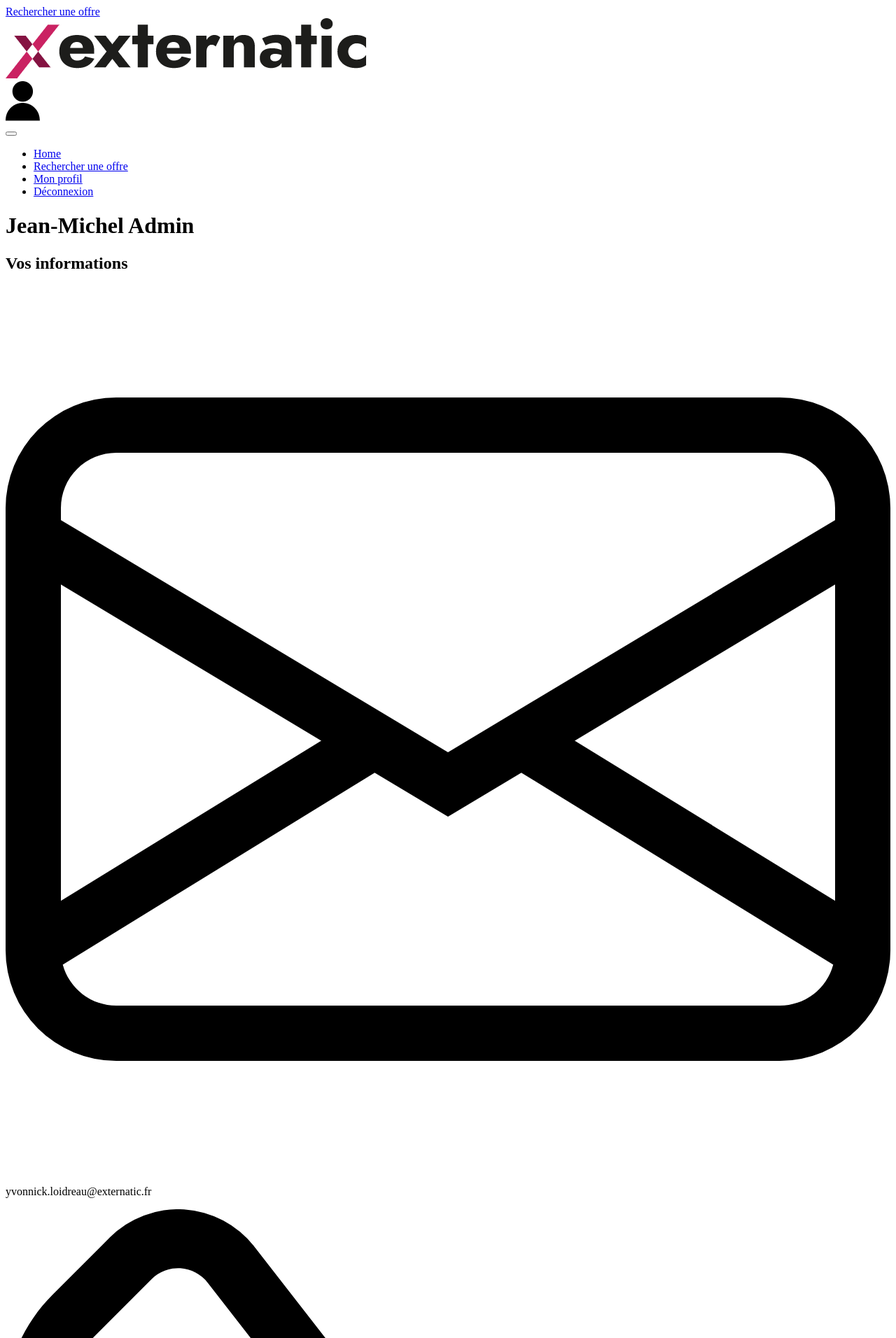
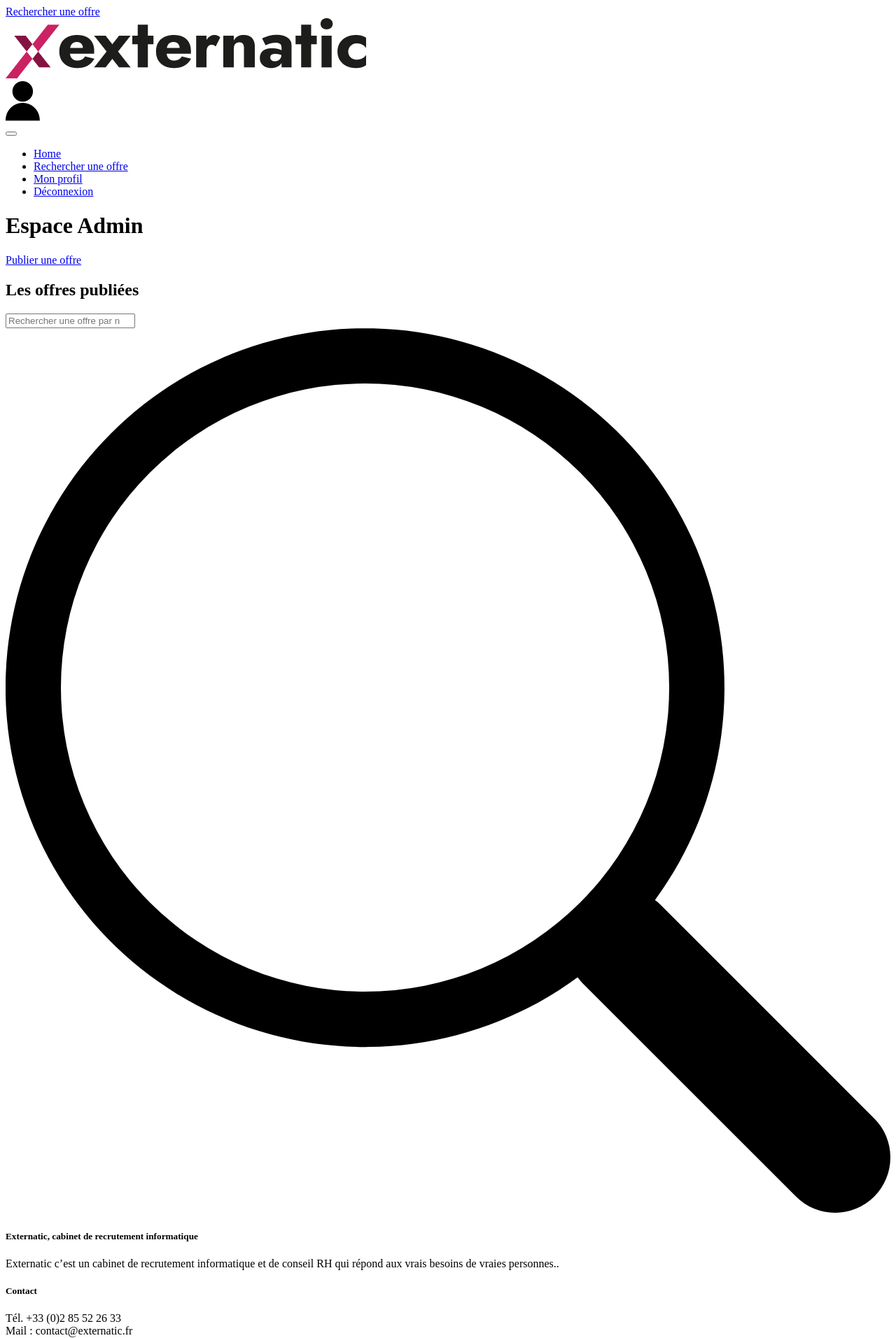
Before and after one commit to jlegrand-79/2022_09_PHP_Lyon_P3_Externatic, a Symfony app: template templates/offer/index.html.twig in a window 1280 px wide. Shown: the top 1912 px of the page at 70% size. Run offline with Twig, Linux system fonts and the light colour scheme; the template is opened without the code that fills it, so the values that code supplies are empty; some libraries are stand-ins or nearby versions.

Commit message:
add buttons, update spacing

```diff
--- a/templates/offer/index.html.twig
+++ b/templates/offer/index.html.twig
@@ -7,47 +7,10 @@
 
 	<main class="container mb-4">
 
-		<h1 class="text-center">Jean-Michel Admin</h1>
+		<h1 class="text-center">Espace Admin</h1>
 
-		<h2 class="text-center">Vos informations</h2>
-
-		<div class="row justify-content-center">
-			<div class="col-11 col-md-9 col-lg-7 col-xl-6 col-xxl-6">
-				<div class="card-infos card d-flex flex-row">
-					<div class="col-11">
-						<div class="card-body">
-							<div class="d-flex flex-row">
-								<svg xmlns="http://www.w3.org/2000/svg" class="logo-infos" viewbox="0 0 16 16">
-									<path d="M0 4a2 2 0 0 1 2-2h12a2 2 0 0 1 2 2v8a2 2 0 0 1-2 2H2a2 2 0 0 1-2-2V4Zm2-1a1 1 0 0 0-1 1v.217l7 4.2 7-4.2V4a1 1 0 0 0-1-1H2Zm13 2.383-4.708 2.825L15 11.105V5.383Zm-.034 6.876-5.64-3.471L8 9.583l-1.326-.795-5.64 3.47A1 1 0 0 0 2 13h12a1 1 0 0 0 .966-.741ZM1 11.105l4.708-2.897L1 5.383v5.722Z"></path>
-								</svg>
-								<p class="d-flex align-items-center">yvonnick.loidreau@externatic.fr</p>
-							</div>
-							<div class="d-flex flex-row">
-								<svg xmlns="http://www.w3.org/2000/svg" class="logo-infos" viewbox="0 0 16 16">
-									<path d="M3.654 1.328a.678.678 0 0 0-1.015-.063L1.605 2.3c-.483.484-.661 1.169-.45 1.77a17.568 17.568 0 0 0 4.168 6.608 17.569 17.569 0 0 0 6.608 4.168c.601.211 1.286.033 1.77-.45l1.034-1.034a.678.678 0 0 0-.063-1.015l-2.307-1.794a.678.678 0 0 0-.58-.122l-2.19.547a1.745 1.745 0 0 1-1.657-.459L5.482 8.062a1.745 1.745 0 0 1-.46-1.657l.548-2.19a.678.678 0 0 0-.122-.58L3.654 1.328zM1.884.511a1.745 1.745 0 0 1 2.612.163L6.29 2.98c.329.423.445.974.315 1.494l-.547 2.19a.678.678 0 0 0 .178.643l2.457 2.457a.678.678 0 0 0 .644.178l2.189-.547a1.745 1.745 0 0 1 1.494.315l2.306 1.794c.829.645.905 1.87.163 2.611l-1.034 1.034c-.74.74-1.846 1.065-2.877.702a18.634 18.634 0 0 1-7.01-4.42 18.634 18.634 0 0 1-4.42-7.009c-.362-1.03-.037-2.137.703-2.877L1.885.511z"></path>
-								</svg>
-								<p class="d-flex align-items-center">06 11 55 36 82</p>
-							</div>
-							<div class="d-flex flex-row">
-								<svg xmlns="http://www.w3.org/2000/svg" class="logo-infos" viewbox="0 0 16 16">
-									<path d="M12.166 8.94c-.524 1.062-1.234 2.12-1.96 3.07A31.493 31.493 0 0 1 8 14.58a31.481 31.481 0 0 1-2.206-2.57c-.726-.95-1.436-2.008-1.96-3.07C3.304 7.867 3 6.862 3 6a5 5 0 0 1 10 0c0 .862-.305 1.867-.834 2.94zM8 16s6-5.686 6-10A6 6 0 0 0 2 6c0 4.314 6 10 6 10z"></path>
-									<path d="M8 8a2 2 0 1 1 0-4 2 2 0 0 1 0 4zm0 1a3 3 0 1 0 0-6 3 3 0 0 0 0 6z"></path>
-								</svg>
-								<p class="d-flex align-items-center mb-0">3 Route de St Germain, 63500 Issoire</p>
-							</div>
-						</div>
-					</div>
-					<div class="col-1 d-flex align-items-center">
-						<div>
-							<a href="#">
-								<svg xmlns="http://www.w3.org/2000/svg" class="logo-infos-more bi bi-chevron-compact-right" viewbox="0 0 16 16">
-									<path fill-rule="evenodd" d="M6.776 1.553a.5.5 0 0 1 .671.223l3 6a.5.5 0 0 1 0 .448l-3 6a.5.5 0 1 1-.894-.448L9.44 8 6.553 2.224a.5.5 0 0 1 .223-.671z"></path>
-								</svg>
-							</a>
-						</div>
-					</div>
-				</div>
-			</div>
+		<div class="all-links">
+			<a href="{{ path('app_offer_new') }}" class="link-admin" role="button" aria-pressed="true">Publier une offre</a>
 		</div>
 
 		<h2 class="text-center">Les offres publiées</h2>
```
Also changed, not shown: assets/styles/_list-admin.scss (+22 -2 lines), assets/styles/app.scss (line endings or trailing spaces).
